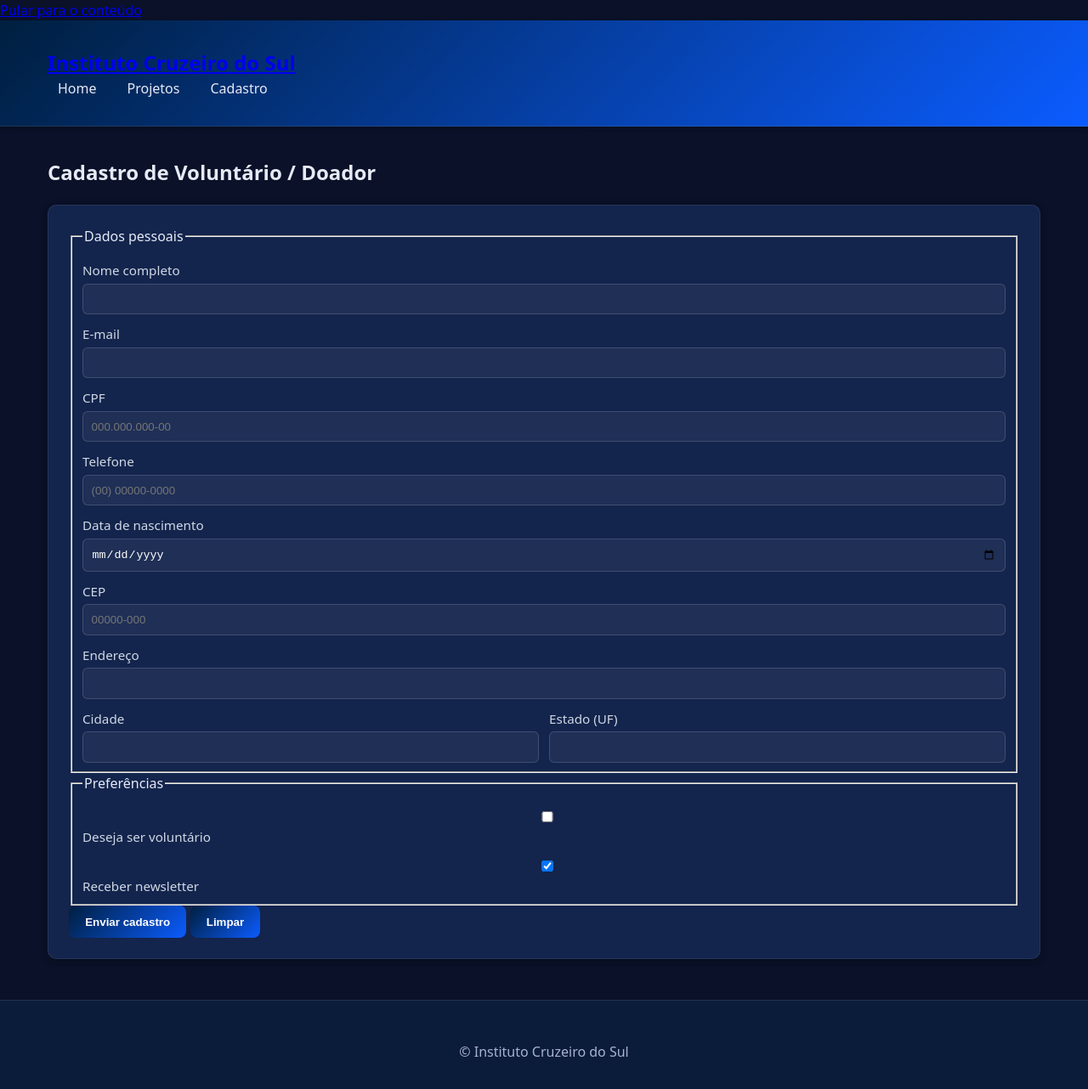
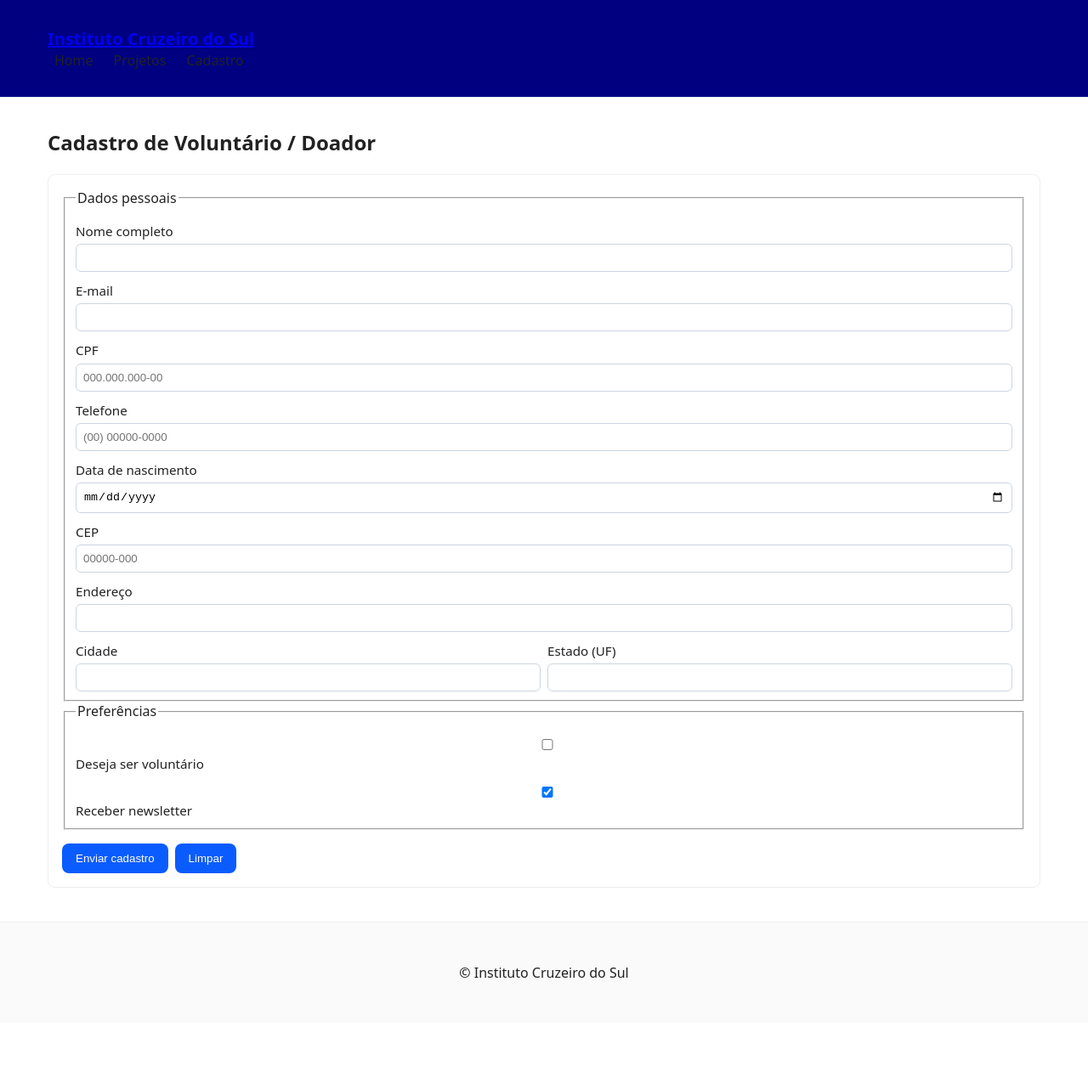
Before and after one commit to melo-ivan/instituto-cruzeiro-do-sul-web, a plain HTML site: page cadastro.html in a window 1280 px wide. Shown: the whole page at 85% size. After the commit the page ends 1204 px from the top, so only its background shows below. Drawn offline with Linux system fonts and the light colour scheme.

Commit message:
Update style.css

```diff
--- a/assets/css/style.css
+++ b/assets/css/style.css
@@ -1,54 +1,42 @@
-/* =============================
-   VISUAL DARK BLUE GRADIENT THEME
-   ============================= */
-
-/* Variáveis principais */
+/* Mobile-first responsive CSS */
 :root {
   --max-width: 1200px;
-  --brand-light: #1e90ff;
-  --brand-dark: #001f3f;
-  --brand-gradient: linear-gradient(135deg, #001f3f, #0b5cff);
-  --muted: #8892b0;
-  --text-light: #e5eaf5;
-  --bg-dark: #0a1128;
-  --bg-card: #13244d;
+  --brand: #0b5cff;
+  --muted: #666;
 }
 
-/* Reset e base */
 * {
   box-sizing: border-box;
 }
 
 html, body {
   height: 100%;
-  margin: 0;
-  font-family: system-ui, -apple-system, "Segoe UI", Roboto, "Helvetica Neue", Arial;
-  color: var(--text-light);
-  background: var(--bg-dark);
-  line-height: 1.5;
 }
 
+body {
+  font-family: system-ui, -apple-system, "Segoe UI", Roboto, "Helvetica Neue", Arial;
+  line-height: 1.4;
+  margin: 0;
+  color: #222;
+}
+
+/* Layout base */
 .container {
   max-width: var(--max-width);
   margin: 0 auto;
   padding: 1rem;
 }
 
-/* =============================
-   CABEÇALHO
-   ============================= */
+/* Cabeçalho */
 .site-header {
-  background: var(--brand-gradient);
+  background: #000080;
   padding: 1rem 0;
-  border-bottom: 1px solid rgba(255, 255, 255, 0.1);
-  box-shadow: 0 2px 8px rgba(0, 0, 0, 0.2);
+  border-bottom: 1px solid #e6edf7;
 }
 
 .brand {
   margin: 0;
-  font-size: 1.5rem;
-  font-weight: 600;
-  color: #fff;
+  font-size: 1.25rem;
 }
 
 /* Navegação */
@@ -57,46 +45,41 @@ html, body {
   padding: 0;
   margin: 0;
   display: flex;
-  gap: 0.75rem;
+  gap: 0.5rem;
 }
 
 .nav a {
-  color: #e5eaf5;
+  color: inherit;
   text-decoration: none;
-  padding: 0.5rem 0.75rem;
+  padding: 0.35rem 0.5rem;
   border-radius: 6px;
-  transition: background 0.3s, color 0.3s;
 }
 
-.nav a:hover {
-  background: rgba(255, 255, 255, 0.1);
+/* Acessibilidade */
+.skip-link {
+  position: absolute;
+  left: -9999px;
+  top: auto;
+  width: 1px;
+  height: 1px;
+  overflow: hidden;
+}
+
+.skip-link:focus {
+  position: static;
+  width: auto;
+  height: auto;
+  padding: 0.5rem;
+  background: #000;
   color: #fff;
 }
 
-/* =============================
-   HERO SECTION
-   ============================= */
+/* Hero section */
 .hero {
-  padding: 3rem 1rem;
-  background: linear-gradient(160deg, #001f3f 0%, #0b5cff 100%);
-  border-radius: 12px;
-  color: #fff;
-  text-align: center;
+  padding: 1rem 0;
 }
 
-.hero h1 {
-  font-size: 2rem;
-  margin-bottom: 0.5rem;
-}
-
-.hero p {
-  color: #cfd8e3;
-  font-size: 1.1rem;
-}
-
-/* =============================
-   CARDS
-   ============================= */
+/* Cards */
 .cards ul {
   display: flex;
   gap: 1rem;
@@ -106,110 +89,83 @@ html, body {
 }
 
 .cards li {
-  background: var(--bg-card);
-  padding: 1.25rem;
-  border-radius: 10px;
-  flex: 1 1 200px;
-  color: #e5eaf5;
-  transition: transform 0.3s, box-shadow 0.3s;
-  box-shadow: 0 2px 10px rgba(0, 0, 0, 0.25);
+  background: #fff;
+  padding: 1rem;
+  border: 1px solid #eee;
+  border-radius: 8px;
+  flex: 1 1 180px;
 }
 
-.cards li:hover {
-  transform: translateY(-4px);
-  box-shadow: 0 6px 20px rgba(0, 0, 0, 0.4);
-}
-
-/* =============================
-   FORMULÁRIOS
-   ============================= */
+/* Formulários */
 form {
-  background: var(--bg-card);
-  padding: 1.5rem;
-  border-radius: 10px;
-  border: 1px solid rgba(255, 255, 255, 0.08);
-  box-shadow: 0 2px 10px rgba(0, 0, 0, 0.25);
+  background: #fff;
+  padding: 1rem;
+  border-radius: 8px;
+  border: 1px solid #eee;
 }
 
 label {
   display: block;
   margin-top: 0.75rem;
   font-size: 0.95rem;
-  color: #cfd8e3;
 }
 
 input, select, textarea {
   width: 100%;
-  padding: 0.6rem;
-  border: 1px solid rgba(255, 255, 255, 0.15);
+  padding: 0.5rem;
+  border: 1px solid #cbd5e1;
   border-radius: 6px;
   margin-top: 0.25rem;
-  background: rgba(255, 255, 255, 0.05);
-  color: #fff;
 }
 
-input:focus,
-select:focus,
-textarea:focus {
-  outline: 2px solid #0b5cff;
-}
-
-/* =============================
-   BOTÕES
-   ============================= */
-button {
-  padding: 0.7rem 1.2rem;
-  border: none;
-  border-radius: 8px;
-  background: var(--brand-gradient);
-  color: #fff;
-  font-weight: 600;
-  cursor: pointer;
-  transition: opacity 0.3s, transform 0.2s;
-}
-
-button:hover {
-  opacity: 0.9;
-  transform: scale(1.03);
-}
-
-/* =============================
-   RODAPÉ
-   ============================= */
-footer {
-  padding: 1rem 0;
-  background: #0b1b3a;
-  border-top: 1px solid rgba(255, 255, 255, 0.1);
-  margin-top: 2rem;
-  text-align: center;
-  color: #a8b2d1;
-}
-
-/* =============================
-   GRID E RESPONSIVIDADE
-   ============================= */
+/* Grid */
 .grid {
   display: grid;
   grid-template-columns: 1fr 1fr;
-  gap: 0.75rem;
+  gap: 0.5rem;
 }
 
+/* Botões e ações */
+.actions {
+  margin-top: 1rem;
+  display: flex;
+  gap: 0.5rem;
+}
+
+button {
+  padding: 0.6rem 1rem;
+  border: 0;
+  border-radius: 8px;
+  background: var(--brand);
+  color: #fff;
+  cursor: pointer;
+}
+
+/* Rodapé */
+footer {
+  padding: 1rem 0;
+  background: #fafafa;
+  border-top: 1px solid #eee;
+  margin-top: 1.5rem;
+  display: flex;
+  justify-content: center;
+  align-items: center;
+  text-align: center;
+}
+
+/* Responsividade */
 @media (min-width: 700px) {
   .hero {
-    text-align: left;
     display: flex;
     justify-content: space-between;
     align-items: center;
-    padding: 4rem 2rem;
   }
 }
 
-/* =============================
-   ACESSIBILIDADE E FOCOS
-   ============================= */
+/* Foco para acessibilidade */
 a:focus,
 button:focus,
 input:focus {
-  outline: 3px solid rgba(11, 92, 255, 0.4);
-  outline-offset: 3px;
+  outline: 3px solid rgba(11, 92, 255, 0.25);
+  outline-offset: 2px;
 }
```
